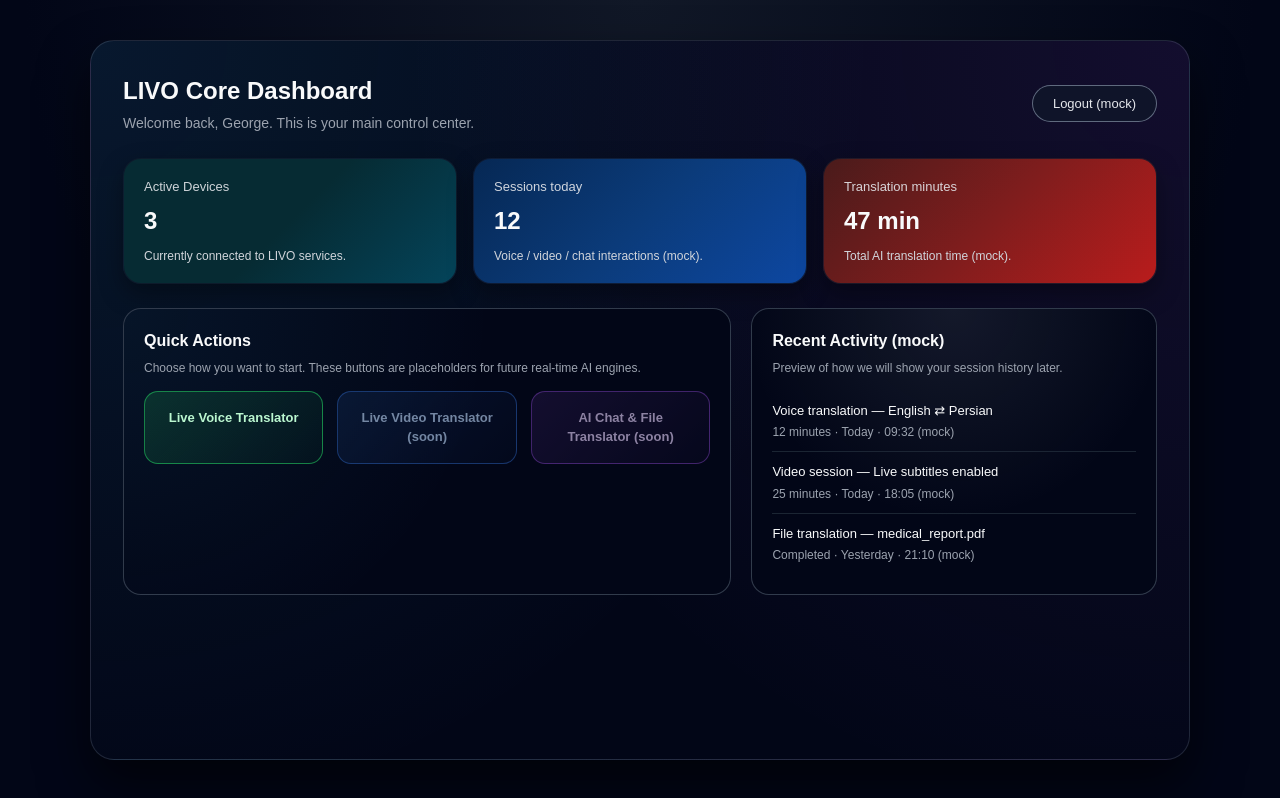
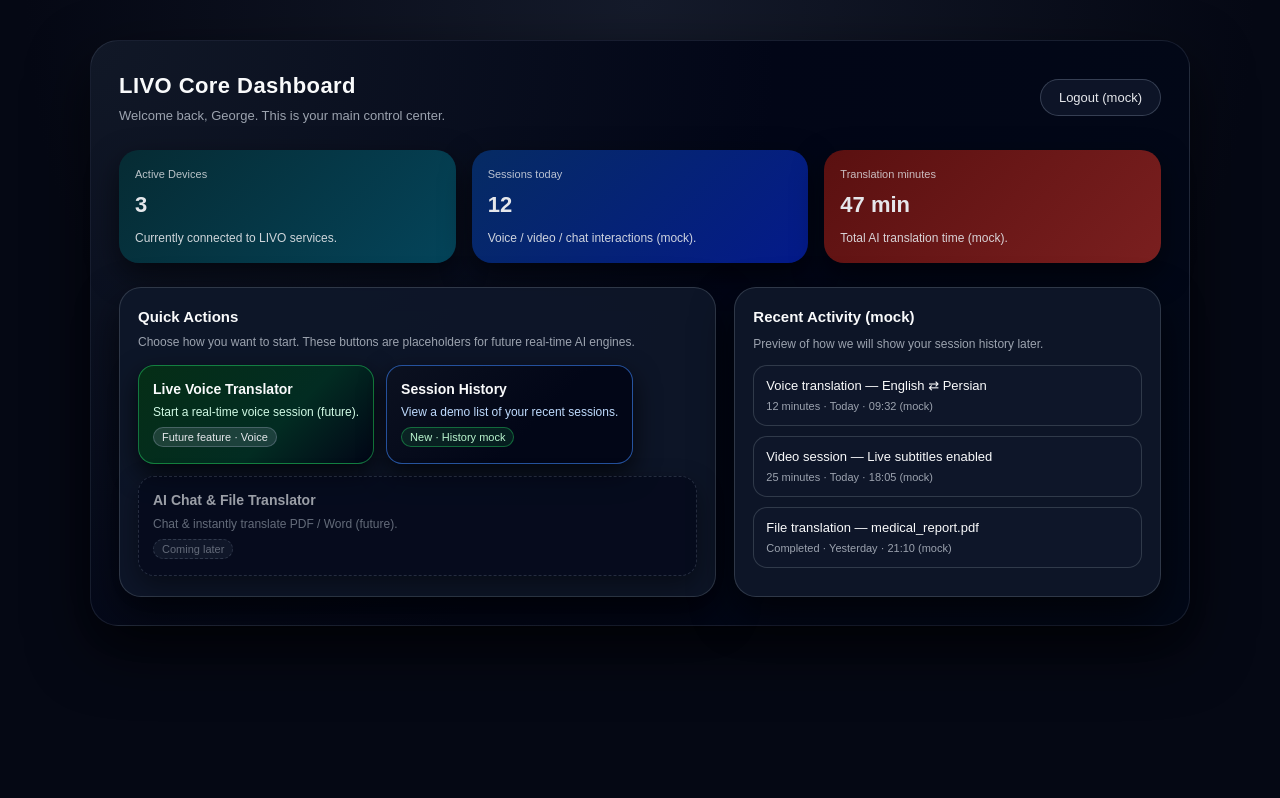
Before and after one commit to georgesmithuk1985-creator/livo-ai-wold, a Next.js app: page /dashboard in a window 1280 px wide. Built offline with nearby package versions, Linux system fonts and the light colour scheme.

Commit message:
Add history page and link from dashboard

```diff
--- a/app/dashboard/page.tsx
+++ b/app/dashboard/page.tsx
@@ -11,21 +11,21 @@ export default function DashboardPage() {
       label: "Active Devices",
       value: "3",
       description: "Currently connected to LIVO services.",
-      background: "linear-gradient(135deg, #062b33, #062b33, #04445a)",
+      background: "linear-gradient(135deg, #062b33, #04445a)",
     },
     {
       id: 2,
       label: "Sessions today",
       value: "12",
       description: "Voice / video / chat interactions (mock).",
-      background: "linear-gradient(135deg, #062854, #0b3b7a, #0d47a1)",
+      background: "linear-gradient(135deg, #062b63, #041a8a)",
     },
     {
       id: 3,
       label: "Translation minutes",
       value: "47 min",
       description: "Total AI translation time (mock).",
-      background: "linear-gradient(135deg, #4a1b1b, #7f1d1d, #b91c1c)",
+      background: "linear-gradient(135deg, #5a1010, #7a1f1f)",
     },
   ];
 
@@ -47,138 +47,208 @@ export default function DashboardPage() {
     },
   ];
 
-  return (
-    <main
-      style={{
+  const pageStyle: React.CSSProperties = {
     minHeight: "100vh",
-        background: "radial-gradient(circle at top, #111827, #020617 60%)",
+    background: "radial-gradient(circle at top, #151b2b, #050814 60%)",
     color: "#f9fafb",
-        padding: "40px 16px",
     display: "flex",
     justifyContent: "center",
-      }}
-    >
-      <div
-        style={{
+    alignItems: "flex-start",
+    padding: "40px 12px",
+    boxSizing: "border-box",
+  };
+
+  const shellStyle: React.CSSProperties = {
     width: "100%",
     maxWidth: "1100px",
-          borderRadius: "24px",
-          padding: "32px",
     background:
-            "radial-gradient(circle at 0% 0%, rgba(56,189,248,0.1), transparent 60%), radial-gradient(circle at 100% 0%, rgba(168,85,247,0.1), transparent 60%), #020617",
-          boxShadow: "0 25px 50px rgba(0,0,0,0.6)",
-          border: "1px solid rgba(148,163,184,0.2)",
-        }}
-      >
-        {/* Header */}
-        <header
-          style={{
+      "radial-gradient(circle at top left, #111827, #020617 55%, #020817)",
+    borderRadius: "28px",
+    boxShadow: "0 24px 60px rgba(0,0,0,0.65)",
+    padding: "28px",
+    boxSizing: "border-box",
+    border: "1px solid rgba(148, 163, 184, 0.15)",
+  };
+
+  const headerStyle: React.CSSProperties = {
     display: "flex",
     justifyContent: "space-between",
     alignItems: "center",
     marginBottom: "24px",
-          }}
-        >
+  };
+
+  const logoutButtonStyle: React.CSSProperties = {
+    padding: "8px 18px",
+    borderRadius: "999px",
+    border: "1px solid rgba(148, 163, 184, 0.3)",
+    background: "rgba(15, 23, 42, 0.9)",
+    color: "#e5e7eb",
+    cursor: "pointer",
+    fontSize: "13px",
+  };
+
+  const statGridStyle: React.CSSProperties = {
+    display: "grid",
+    gridTemplateColumns: "repeat(3, minmax(0, 1fr))",
+    gap: "16px",
+    marginBottom: "24px",
+  };
+
+  const statCardStyle: React.CSSProperties = {
+    borderRadius: "20px",
+    padding: "16px",
+    color: "#e5e7eb",
+    boxShadow: "0 12px 30px rgba(0,0,0,0.55)",
+  };
+
+  const mainGridStyle: React.CSSProperties = {
+    display: "grid",
+    gridTemplateColumns: "minmax(0, 1.4fr) minmax(0, 1fr)",
+    gap: "18px",
+  };
+
+  const panelStyle: React.CSSProperties = {
+    background: "rgba(15, 23, 42, 0.92)",
+    borderRadius: "22px",
+    padding: "18px 18px 20px",
+    border: "1px solid rgba(55, 65, 81, 0.8)",
+    boxShadow: "0 18px 40px rgba(0,0,0,0.65)",
+  };
+
+  const quickActionsRow: React.CSSProperties = {
+    display: "flex",
+    flexWrap: "wrap",
+    gap: "12px",
+  };
+
+  const quickButtonBase: React.CSSProperties = {
+    flex: "1 1 160px",
+    borderRadius: "16px",
+    padding: "14px 14px 16px",
+    cursor: "pointer",
+    border: "1px solid rgba(148, 163, 184, 0.35)",
+    background: "linear-gradient(135deg, #020617, #020617)",
+    boxShadow: "0 10px 26px rgba(0,0,0,0.7)",
+    textAlign: "left",
+    fontSize: "13px",
+    lineHeight: 1.35,
+  };
+
+  const linkReset: React.CSSProperties = {
+    textDecoration: "none",
+    color: "inherit",
+    display: "block",
+  };
+
+  const badgeStyle: React.CSSProperties = {
+    display: "inline-flex",
+    alignItems: "center",
+    justifyContent: "center",
+    padding: "2px 8px",
+    borderRadius: "999px",
+    fontSize: "11px",
+    marginTop: "6px",
+  };
+
+  const futureBadge: React.CSSProperties = {
+    ...badgeStyle,
+    background: "rgba(148, 163, 184, 0.18)",
+    color: "#e5e7eb",
+    border: "1px solid rgba(148, 163, 184, 0.35)",
+  };
+
+  const historyBadge: React.CSSProperties = {
+    ...badgeStyle,
+    background: "rgba(34, 197, 94, 0.12)",
+    color: "#bbf7d0",
+    border: "1px solid rgba(34, 197, 94, 0.45)",
+  };
+
+  const disabledBadge: React.CSSProperties = {
+    ...badgeStyle,
+    background: "rgba(148, 163, 184, 0.12)",
+    color: "#9ca3af",
+    border: "1px dashed rgba(148, 163, 184, 0.4)",
+  };
+
+  return (
+    <main style={pageStyle}>
+      <div style={shellStyle}>
+        {/* Header */}
+        <header style={headerStyle}>
           <div>
             <h1
               style={{
-                fontSize: "24px",
+                fontSize: "22px",
                 fontWeight: 700,
-                marginBottom: "4px",
+                letterSpacing: "0.02em",
               }}
             >
               LIVO Core Dashboard
             </h1>
-            <p style={{ color: "#9ca3af", fontSize: "14px" }}>
+            <p
+              style={{
+                marginTop: "4px",
+                fontSize: "13px",
+                color: "#9ca3af",
+              }}
+            >
               Welcome back, {userName}. This is your main control center.
             </p>
           </div>
+
           <button
             type="button"
-            style={{
-              padding: "8px 20px",
-              borderRadius: "999px",
-              border: "1px solid rgba(148,163,184,0.6)",
-              background: "rgba(15,23,42,0.8)",
-              color: "#e5e7eb",
-              fontSize: "13px",
-              cursor: "pointer",
+            style={logoutButtonStyle}
+            onClick={() => {
+              window.location.href = "/login";
             }}
-            onClick={() => alert("Logout is mock-only in this demo.")}
           >
             Logout (mock)
           </button>
         </header>
 
-        {/* Top stats */}
-        <section
-          style={{
-            display: "grid",
-            gridTemplateColumns: "repeat(3, minmax(0, 1fr))",
-            gap: "16px",
-            marginBottom: "24px",
-          }}
-        >
+        {/* Stats */}
+        <section style={statGridStyle}>
           {stats.map((item) => (
             <div
               key={item.id}
-              style={{
-                borderRadius: "18px",
-                padding: "18px 20px",
-                background: item.background,
-                boxShadow: "0 10px 25px rgba(0,0,0,0.35)",
-                border: "1px solid rgba(15,23,42,0.8)",
-              }}
+              style={{ ...statCardStyle, background: item.background }}
             >
-              <div
-                style={{
-                  fontSize: "13px",
-                  color: "#e5e7eb",
-                  marginBottom: "6px",
-                  opacity: 0.9,
-                }}
-              >
+              <div style={{ fontSize: "11px", opacity: 0.8 }}>
                 {item.label}
               </div>
               <div
                 style={{
-                  fontSize: "24px",
+                  fontSize: "22px",
                   fontWeight: 700,
-                  marginBottom: "8px",
+                  marginTop: "6px",
                 }}
               >
                 {item.value}
               </div>
-              <div style={{ fontSize: "12px", color: "#d1d5db" }}>
+              <p
+                style={{
+                  fontSize: "12px",
+                  marginTop: "8px",
+                  opacity: 0.9,
+                }}
+              >
                 {item.description}
-              </div>
+              </p>
             </div>
           ))}
         </section>
 
-        {/* Bottom area: Quick Actions + Recent Activity */}
-        <section
-          style={{
-            display: "grid",
-            gridTemplateColumns: "minmax(0, 3fr) minmax(0, 2fr)",
-            gap: "20px",
-          }}
-        >
+        {/* Main two-column area */}
+        <section style={mainGridStyle}>
           {/* Quick Actions */}
-          <div
-            style={{
-              borderRadius: "18px",
-              padding: "20px",
-              background:
-                "radial-gradient(circle at top left, rgba(56,189,248,0.08), transparent 55%), #020617",
-              border: "1px solid rgba(55,65,81,0.9)",
-            }}
-          >
+          <div style={panelStyle}>
             <h2
               style={{
-                fontSize: "16px",
+                fontSize: "15px",
                 fontWeight: 600,
-                marginBottom: "6px",
+                marginBottom: "4px",
               }}
             >
               Quick Actions
@@ -194,87 +264,90 @@ export default function DashboardPage() {
               future real-time AI engines.
             </p>
 
+            <div style={quickActionsRow}>
+              {/* 1. Live Voice Translator → /voice */}
+              <a href="/voice" style={linkReset}>
                 <div
                   style={{
-                display: "grid",
-                gridTemplateColumns: "repeat(3, minmax(0, 1fr))",
-                gap: "14px",
+                    ...quickButtonBase,
+                    borderColor: "rgba(34, 197, 94, 0.55)",
+                    background:
+                      "linear-gradient(135deg, #052e16, #022c22 60%, #020617)",
                   }}
                 >
-              {/* کارت 1: Live Voice Translator → لینک به /voice */}
-              <a
-                href="/voice"
+                  <div style={{ fontSize: "14px", fontWeight: 600 }}>
+                    Live Voice Translator
+                  </div>
+                  <p
                     style={{
-                  display: "block",
-                  padding: "16px 14px",
-                  borderRadius: "14px",
-                  background:
-                    "linear-gradient(135deg, rgba(34,197,94,0.18), rgba(34,197,94,0.04))",
-                  border: "1px solid rgba(34,197,94,0.6)",
-                  color: "#bbf7d0",
-                  fontSize: "13px",
-                  fontWeight: 600,
-                  textDecoration: "none",
-                  textAlign: "center",
-                  cursor: "pointer",
+                      fontSize: "12px",
+                      color: "#d1fae5",
+                      marginTop: "6px",
                     }}
                   >
-                Live Voice Translator
+                    Start a real-time voice session (future).
+                  </p>
+                  <div style={futureBadge}>Future feature · Voice</div>
+                </div>
               </a>
 
-              {/* کارت 2: Live Video Translator (soon) */}
+              {/* 2. Session History → /history */}
+              <a href="/history" style={linkReset}>
                 <div
                   style={{
-                  padding: "16px 14px",
-                  borderRadius: "14px",
+                    ...quickButtonBase,
+                    borderColor: "rgba(59, 130, 246, 0.6)",
                     background:
-                    "linear-gradient(135deg, rgba(59,130,246,0.18), rgba(59,130,246,0.04))",
-                  border: "1px solid rgba(59,130,246,0.6)",
-                  color: "#bfdbfe",
-                  fontSize: "13px",
-                  fontWeight: 600,
-                  textAlign: "center",
-                  cursor: "not-allowed",
-                  opacity: 0.6,
+                      "linear-gradient(135deg, #0b1120, #020617 60%, #020617)",
                   }}
                 >
-                Live Video Translator (soon)
+                  <div style={{ fontSize: "14px", fontWeight: 600 }}>
+                    Session History
                   </div>
+                  <p
+                    style={{
+                      fontSize: "12px",
+                      color: "#bfdbfe",
+                      marginTop: "6px",
+                    }}
+                  >
+                    View a demo list of your recent sessions.
+                  </p>
+                  <div style={historyBadge}>New · History mock</div>
+                </div>
+              </a>
 
-              {/* کارت 3: AI Chat & File Translator (soon) */}
+              {/* 3. AI Chat & File Translator – disabled (future) */}
               <div
                 style={{
-                  padding: "16px 14px",
-                  borderRadius: "14px",
-                  background:
-                    "linear-gradient(135deg, rgba(168,85,247,0.18), rgba(168,85,247,0.04))",
-                  border: "1px solid rgba(168,85,247,0.6)",
-                  color: "#e9d5ff",
-                  fontSize: "13px",
-                  fontWeight: 600,
-                  textAlign: "center",
+                  ...quickButtonBase,
+                  opacity: 0.6,
                   cursor: "not-allowed",
-                  opacity: 0.6,
+                  borderStyle: "dashed",
                 }}
               >
-                AI Chat & File Translator (soon)
+                <div style={{ fontSize: "14px", fontWeight: 600 }}>
+                  AI Chat & File Translator
+                </div>
+                <p
+                  style={{
+                    fontSize: "12px",
+                    color: "#9ca3af",
+                    marginTop: "6px",
+                  }}
+                >
+                  Chat & instantly translate PDF / Word (future).
+                </p>
+                <div style={disabledBadge}>Coming later</div>
               </div>
             </div>
           </div>
 
           {/* Recent Activity */}
-          <div
-            style={{
-              borderRadius: "18px",
-              padding: "20px",
-              background:
-                "radial-gradient(circle at top, rgba(148,163,184,0.12), transparent 60%), #020617",
-              border: "1px solid rgba(55,65,81,0.9)",
-            }}
-          >
+          <div style={panelStyle}>
             <h2
               style={{
-                fontSize: "16px",
+                fontSize: "15px",
                 fontWeight: 600,
                 marginBottom: "6px",
               }}
@@ -285,22 +358,30 @@ export default function DashboardPage() {
               style={{
                 fontSize: "12px",
                 color: "#9ca3af",
-                marginBottom: "14px",
+                marginBottom: "12px",
               }}
             >
               Preview of how we will show your session history later.
             </p>
 
-            <ul style={{ listStyle: "none", padding: 0, margin: 0 }}>
+            <ul
+              style={{
+                listStyle: "none",
+                padding: 0,
+                margin: 0,
+                display: "flex",
+                flexDirection: "column",
+                gap: "10px",
+              }}
+            >
               {recentActivity.map((item) => (
                 <li
                   key={item.id}
                   style={{
-                    padding: "10px 0",
-                    borderBottom:
-                      item.id !== recentActivity.length
-                        ? "1px solid rgba(31,41,55,0.9)"
-                        : "none",
+                    padding: "10px 12px",
+                    borderRadius: "14px",
+                    background: "rgba(15, 23, 42, 0.95)",
+                    border: "1px solid rgba(55, 65, 81, 0.85)",
                   }}
                 >
                   <div
@@ -312,7 +393,12 @@ export default function DashboardPage() {
                   >
                     {item.title}
                   </div>
-                  <div style={{ fontSize: "12px", color: "#9ca3af" }}>
+                  <div
+                    style={{
+                      fontSize: "11px",
+                      color: "#9ca3af",
+                    }}
+                  >
                     {item.detail}
                   </div>
                 </li>
--- /dev/null
+++ b/app/history/page.tsx
@@ -0,0 +1,198 @@
+"use client";
+
+import React from "react";
+
+type SessionItem = {
+  id: number;
+  type: "voice" | "video" | "file";
+  title: string;
+  date: string;
+  duration: string;
+  direction: string;
+  status: string;
+};
+
+const sessions: SessionItem[] = [
+  {
+    id: 1,
+    type: "voice",
+    title: "English ⇄ Persian · Daily practice",
+    date: "Today · 09:32 (mock)",
+    duration: "12 minutes",
+    direction: "Bi-directional",
+    status: "Completed",
+  },
+  {
+    id: 2,
+    type: "video",
+    title: "Church meeting subtitles",
+    date: "Today · 18:05 (mock)",
+    duration: "25 minutes",
+    direction: "English → Persian",
+    status: "Completed",
+  },
+  {
+    id: 3,
+    type: "file",
+    title: "medical_report.pdf",
+    date: "Yesterday · 21:10 (mock)",
+    duration: "6 pages",
+    direction: "English → Persian",
+    status: "Completed",
+  },
+];
+
+export default function HistoryPage() {
+  const pageStyle: React.CSSProperties = {
+    minHeight: "100vh",
+    background: "radial-gradient(circle at top, #020617, #000000 60%)",
+    display: "flex",
+    justifyContent: "center",
+    alignItems: "flex-start",
+    padding: "40px 12px",
+    boxSizing: "border-box",
+    color: "#e5e7eb",
+  };
+
+  const shellStyle: React.CSSProperties = {
+    width: "100%",
+    maxWidth: "900px",
+    background:
+      "radial-gradient(circle at top left, #020617, #020617 40%, #020617)",
+    borderRadius: "26px",
+    boxShadow: "0 24px 60px rgba(0,0,0,0.75)",
+    padding: "26px",
+    border: "1px solid rgba(75, 85, 99, 0.8)",
+    boxSizing: "border-box",
+  };
+
+  const headerStyle: React.CSSProperties = {
+    display: "flex",
+    justifyContent: "space-between",
+    alignItems: "center",
+    marginBottom: "18px",
+  };
+
+  const backLinkStyle: React.CSSProperties = {
+    fontSize: "12px",
+    color: "#93c5fd",
+    textDecoration: "none",
+  };
+
+  const tableStyle: React.CSSProperties = {
+    width: "100%",
+    borderCollapse: "separate",
+    borderSpacing: 0,
+    marginTop: "10px",
+    fontSize: "12px",
+  };
+
+  const thStyle: React.CSSProperties = {
+    textAlign: "left",
+    padding: "8px 10px",
+    color: "#9ca3af",
+    fontWeight: 500,
+    borderBottom: "1px solid rgba(55, 65, 81, 0.9)",
+    background: "rgba(15, 23, 42, 0.95)",
+  };
+
+  const rowStyle: React.CSSProperties = {
+    background: "rgba(15, 23, 42, 0.96)",
+  };
+
+  const tdStyle: React.CSSProperties = {
+    padding: "8px 10px",
+    borderBottom: "1px solid rgba(31, 41, 55, 0.85)",
+  };
+
+  const badgeBase: React.CSSProperties = {
+    display: "inline-flex",
+    alignItems: "center",
+    justifyContent: "center",
+    padding: "2px 8px",
+    borderRadius: "999px",
+    fontSize: "11px",
+  };
+
+  const statusBadge: React.CSSProperties = {
+    ...badgeBase,
+    background: "rgba(34, 197, 94, 0.12)",
+    color: "#bbf7d0",
+    border: "1px solid rgba(34, 197, 94, 0.45)",
+  };
+
+  return (
+    <main style={pageStyle}>
+      <div style={shellStyle}>
+        <header style={headerStyle}>
+          <div>
+            <h1
+              style={{
+                fontSize: "18px",
+                fontWeight: 600,
+                marginBottom: "4px",
+              }}
+            >
+              Session History (Demo)
+            </h1>
+            <p
+              style={{
+                fontSize: "12px",
+                color: "#9ca3af",
+              }}
+            >
+              This page shows a mock list of your recent LIVO sessions. In the
+              real product, this table will be filled with live data from the
+              translation engine.
+            </p>
+          </div>
+          <a href="/dashboard" style={backLinkStyle}>
+            ← Back to dashboard
+          </a>
+        </header>
+
+        <section>
+          <table style={tableStyle}>
+            <thead>
+              <tr>
+                <th style={{ ...thStyle, borderTopLeftRadius: "12px" }}>
+                  Type
+                </th>
+                <th style={thStyle}>Title</th>
+                <th style={thStyle}>Date</th>
+                <th style={thStyle}>Duration</th>
+                <th style={thStyle}>Direction</th>
+                <th style={{ ...thStyle, borderTopRightRadius: "12px" }}>
+                  Status
+                </th>
+              </tr>
+            </thead>
+            <tbody>
+              {sessions.map((session, index) => (
+                <tr
+                  key={session.id}
+                  style={{
+                    ...rowStyle,
+                    borderBottomLeftRadius:
+                      index === sessions.length - 1 ? "12px" : 0,
+                    borderBottomRightRadius:
+                      index === sessions.length - 1 ? "12px" : 0,
+                  }}
+                >
+                  <td style={tdStyle}>{session.type}</td>
+                  <td style={tdStyle}>{session.title}</td>
+                  <td style={tdStyle}>{session.date}</td>
+                  <td style={tdStyle}>{session.duration}</td>
+                  <td style={tdStyle}>{session.direction}</td>
+                  <td style={tdStyle}>
+                    <span style={statusBadge}>{session.status}</span>
+                  </td>
+                </tr>
+              ))}
+            </tbody>
+          </table>
+        </section>
+      </div>
+    </main>
+  );
+}
```
Lines whose indentation alone changed are shown as unchanged.
